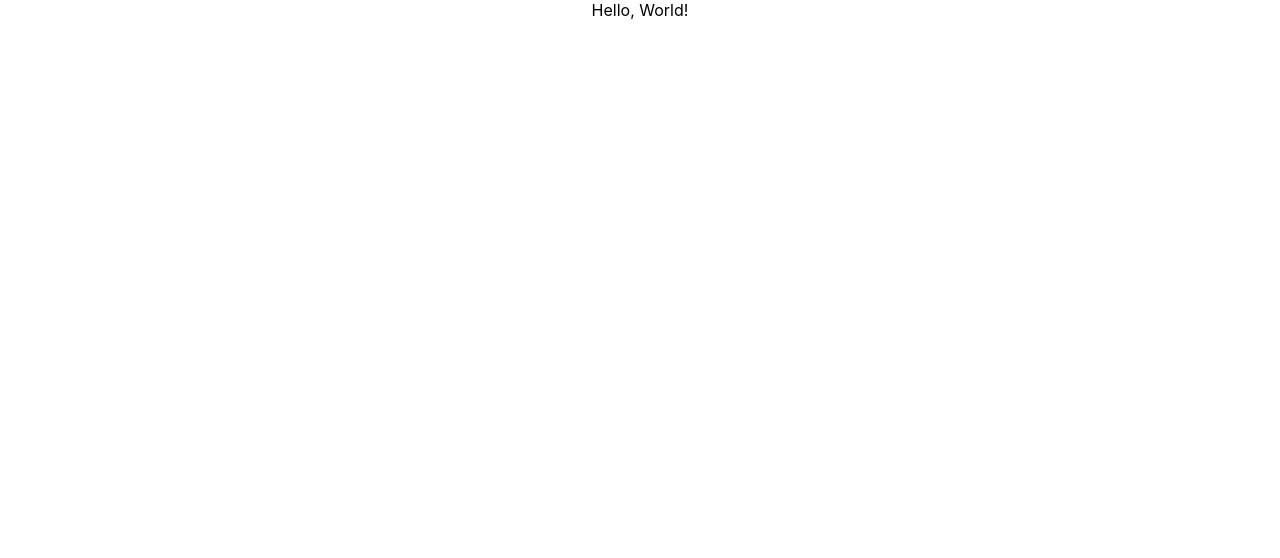
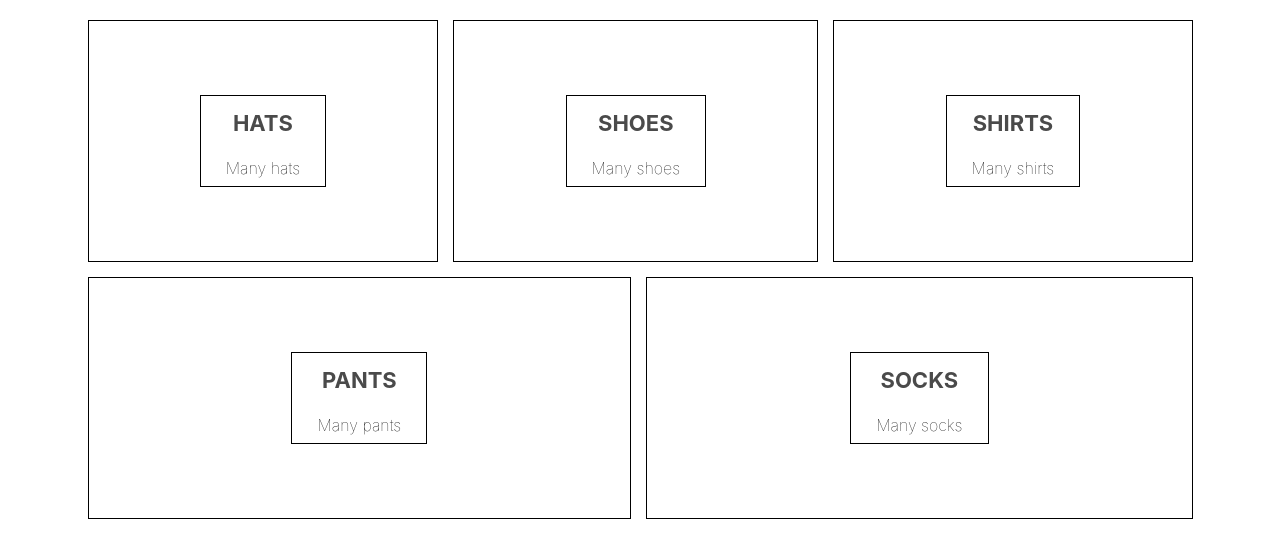
Before and after one commit to Rikaisan/blade-clothing, a React (Create React App) app: page / in a window 1280 px wide. Shown: the top 558 px of the page. Built offline with nearby package versions, Linux system fonts and the light colour scheme.

Commit message:
Add card container and cards

```diff
--- a/package.json
+++ b/package.json
@@ -6,9 +6,10 @@
 		"@testing-library/jest-dom": "^5.15.1",
 		"@testing-library/react": "^11.2.7",
 		"@testing-library/user-event": "^12.8.3",
+		"node-sass": "^6.0.1",
 		"react": "^17.0.2",
 		"react-dom": "^17.0.2",
-    "react-scripts": "4.0.3",
+		"react-scripts": "^4.0.3",
 		"web-vitals": "^0.2.4",
 		"workbox-background-sync": "^5.1.4",
 		"workbox-broadcast-update": "^5.1.4",
--- a/src/App.js
+++ b/src/App.js
@@ -1,8 +1,13 @@
 import React from 'react';
 import './App.css';
+import { HomePage } from './components/homepage/homepage.component';
 
 function App() {
-	return <div className='App'>Hello, World!</div>;
+	return (
+		<div className='App'>
+			<HomePage />
+		</div>
+	);
 }
 
 export default App;
--- /dev/null
+++ b/src/components/homepage/homepage.component.jsx
@@ -0,0 +1,17 @@
+import React from 'react';
+import { ProductCard } from '../product-card/product-card.component';
+import './homepage.styles.scss';
+
+export const HomePage = () => {
+	return (
+		<div className='homepage'>
+			<div className='card-container'>
+				<ProductCard title='HATS' subtitle='Many hats' />
+				<ProductCard title='SHOES' subtitle='Many shoes' />
+				<ProductCard title='SHIRTS' subtitle='Many shirts' />
+				<ProductCard title='PANTS' subtitle='Many pants' />
+				<ProductCard title='SOCKS' subtitle='Many socks' />
+			</div>
+		</div>
+	);
+};
--- /dev/null
+++ b/src/components/homepage/homepage.styles.scss
@@ -0,0 +1,54 @@
+.homepage {
+	display: flex;
+	flex-direction: column;
+	align-items: center;
+	padding: 20px 80px;
+}
+
+.card-container {
+	width: 100%;
+	display: flex;
+	flex-wrap: wrap;
+	justify-content: space-between;
+}
+
+.product-card {
+	min-width: 30%;
+	height: 240px;
+	flex: 1 1 auto;
+	display: flex;
+	align-items: center;
+	justify-content: center;
+	border: 1px solid black;
+	margin: 0 7.5px 15px;
+
+	&:first-child {
+		margin-right: 7.5px;
+	}
+
+	&:last-child {
+		margin-left: 7.5px;
+	}
+
+	.info-holder {
+		height: 90px;
+		padding: 0 25px;
+		display: flex;
+		flex-direction: column;
+		align-items: center;
+		justify-content: center;
+		border: 1px solid black;
+
+		.product-title {
+			font-weight: bold;
+			margin-bottom: 6px;
+			font-size: 22px;
+			color: #4a4a4a;
+		}
+
+		.product-subtitle {
+			font-weight: lighter;
+			font-size: 16px;
+		}
+	}
+}
--- /dev/null
+++ b/src/components/product-card/product-card.component.jsx
@@ -0,0 +1,12 @@
+import React from 'react';
+
+export const ProductCard = ({ title, subtitle }) => {
+	return (
+		<div className='product-card'>
+			<div className='info-holder'>
+				<h3 className='product-title'>{title}</h3>
+				<p className='product-subtitle'>{subtitle}</p>
+			</div>
+		</div>
+	);
+};
```
Also changed, not shown: public/manifest.json, 1 other file (tests, documents, lock files or other folders). Lines whose indentation alone changed are shown as unchanged.
